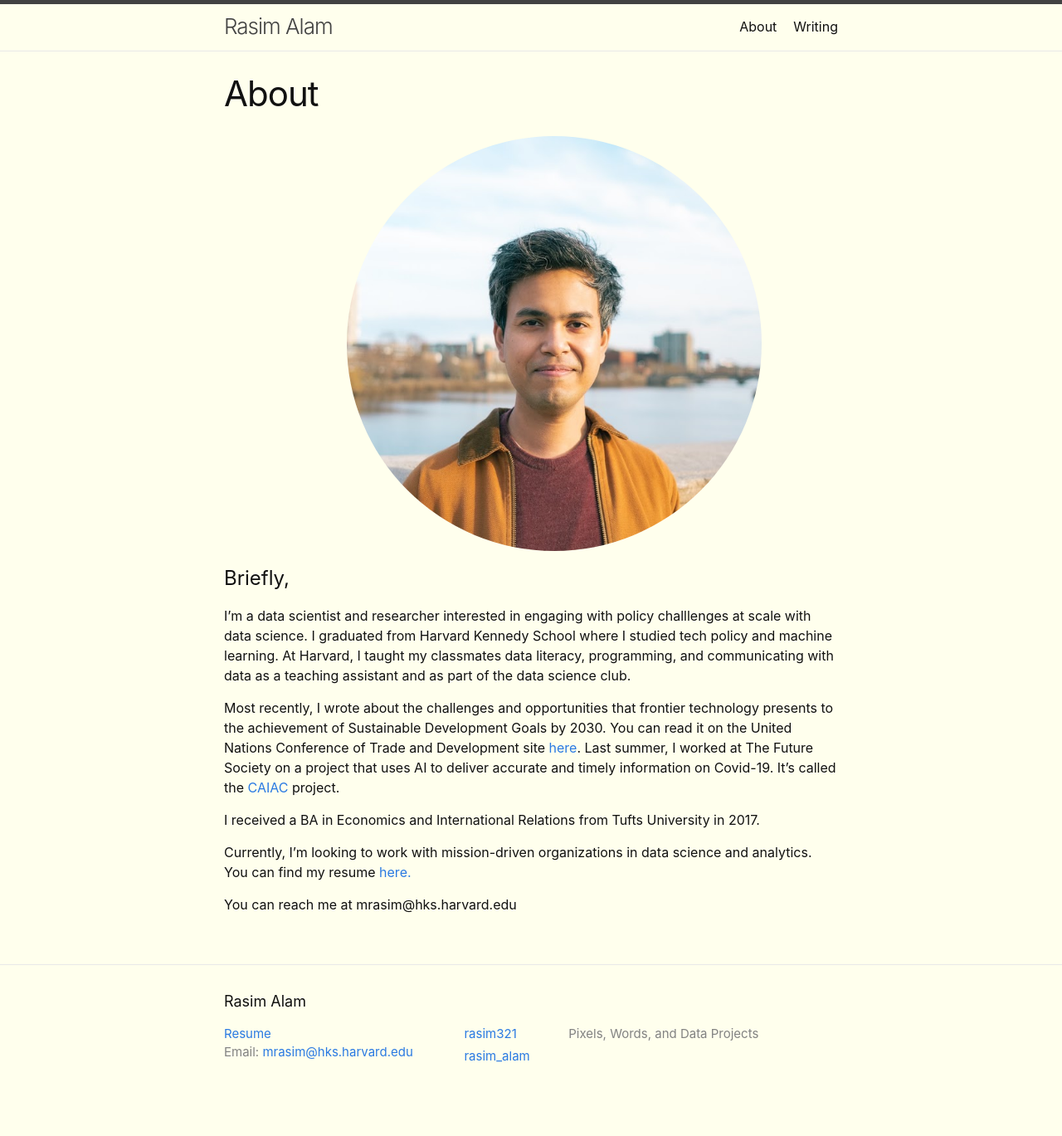
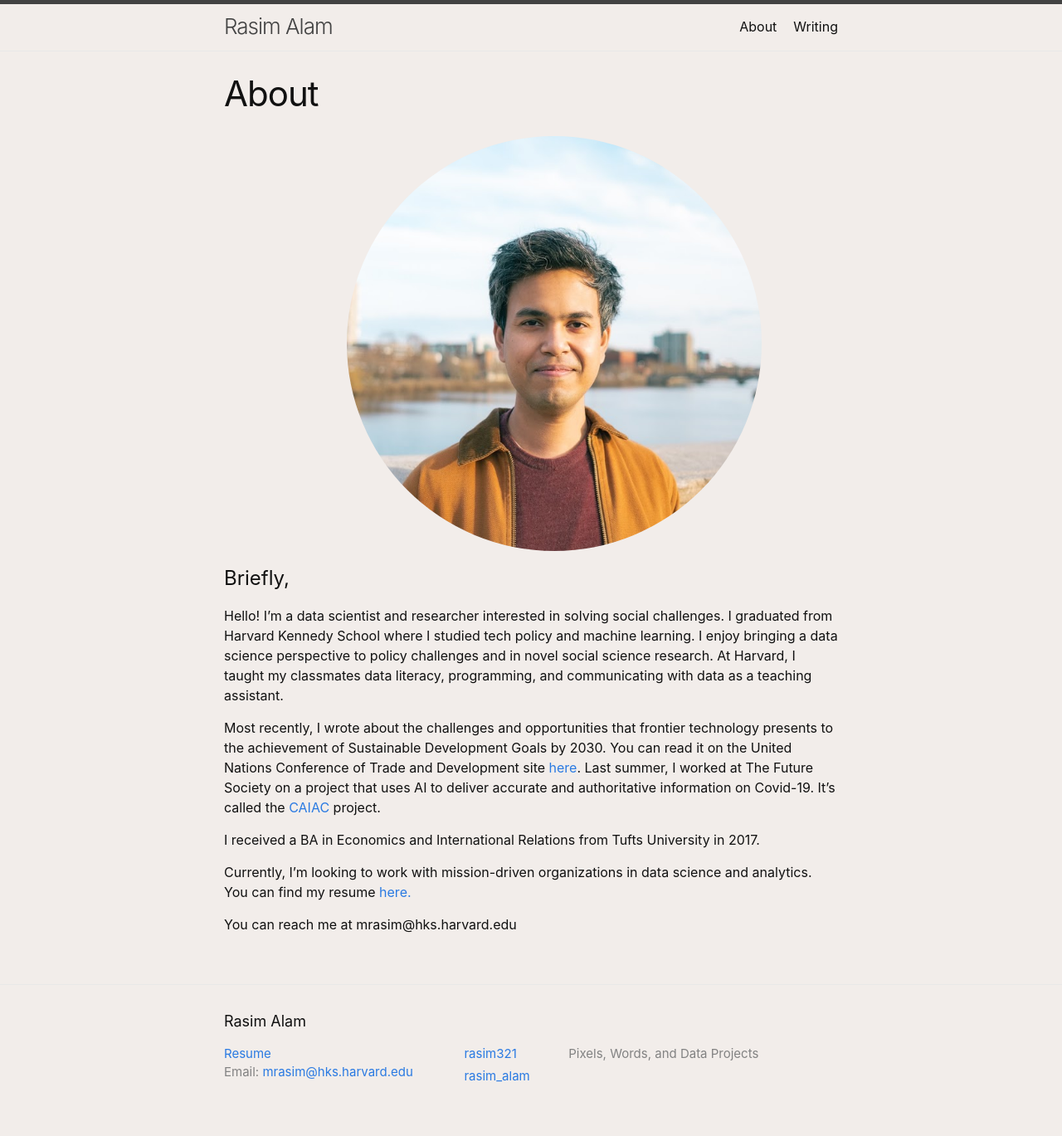
Before and after one commit to rasim321/rasimalam, a Jekyll site: the page built from about.markdown, in a window 1280 px wide. Shown: the whole page at 83% size. Built offline with Jekyll 4.4.1, drawn with Linux system fonts in a browser that asks for light colours; before the commit the page ends 1345 px from its top, so only the background shows below that.

Commit message:
color change and about

```diff
--- a/about.markdown
+++ b/about.markdown
@@ -8,9 +8,9 @@ permalink: /about/
 
 # Briefly,
 
-I'm a data scientist and researcher interested in engaging with policy challlenges at scale with data science. I graduated from Harvard Kennedy School where I studied tech policy and machine learning. At Harvard, I taught my classmates data literacy, programming, and communicating with data as a teaching assistant and as part of the data science club.
+Hello! I'm a data scientist and researcher interested in solving social challenges. I graduated from Harvard Kennedy School where I studied tech policy and machine learning. I enjoy bringing a data science perspective to policy challenges and in novel social science research. At Harvard, I taught my classmates data literacy, programming, and communicating with data as a teaching assistant.
 
-Most recently, I wrote about the challenges and opportunities that frontier technology presents to the achievement of Sustainable Development Goals by 2030. You can read it on the United Nations Conference of Trade and Development site [here](https://unctad.org/system/files/information-document/CSTD2020-2021_Issues02_Blockchain_rev_en.pdf). Last summer, I worked at The Future Society on a project that uses AI to deliver accurate and timely information on Covid-19. It's called the [CAIAC](https://thefuturesociety.org/2020/07/28/caiac-alliance-launch/) project.
+Most recently, I wrote about the challenges and opportunities that frontier technology presents to the achievement of Sustainable Development Goals by 2030. You can read it on the United Nations Conference of Trade and Development site [here](https://unctad.org/system/files/information-document/CSTD2020-2021_Issues02_Blockchain_rev_en.pdf). Last summer, I worked at The Future Society on a project that uses AI to deliver accurate and authoritative information on Covid-19. It's called the [CAIAC](https://thefuturesociety.org/2020/07/28/caiac-alliance-launch/) project.
 
 I received a BA in Economics and International Relations from Tufts University in 2017.
 
--- a/assets/main.scss
+++ b/assets/main.scss
@@ -4,7 +4,7 @@
 @import "{{ site.theme }}";
 
 body{
-    background-color: #FFFFED;
+    background-color:#F2EDEA;
 }
 
 // .wrapper .site-title{
```
